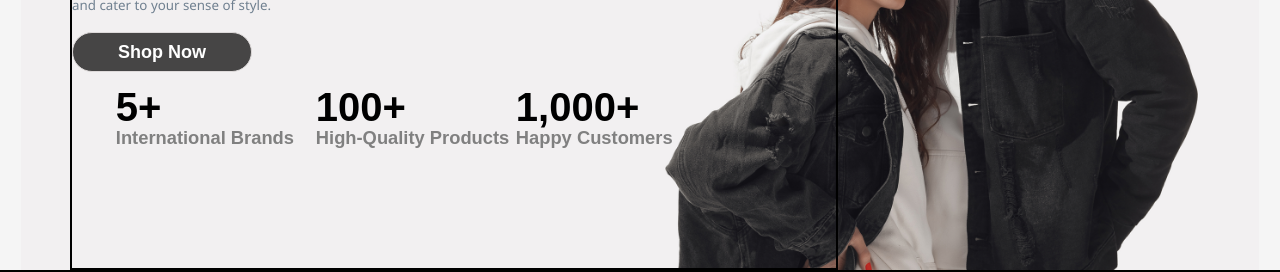
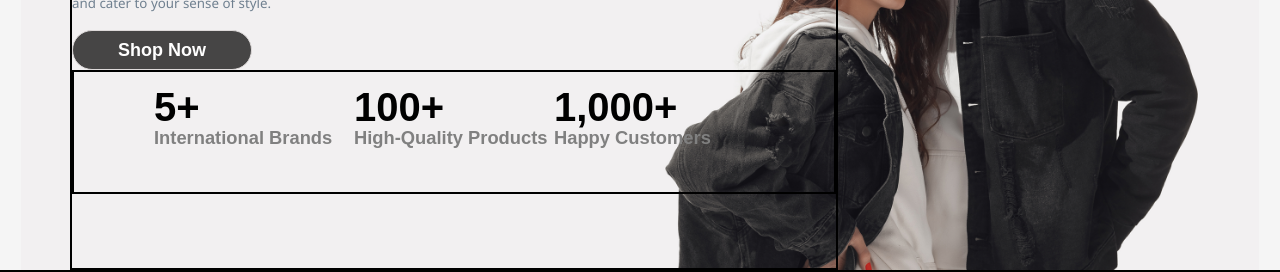
Before and after one commit to saifdigital12580-oss/SHOP.CO, a React (Vite) app: page / in a window 1280 px wide. Shown: the part 430-702 px from the top of the page. Built offline with nearby package versions, Linux system fonts and the light colour scheme; no server answers.

Commit message:
first commit

```diff
--- a/src/Styles/herosection.css
+++ b/src/Styles/herosection.css
@@ -75,8 +75,8 @@
 
 .pricesdiv{
     height: fit-content;
-    width: 90%;
-    /* border: 2px solid black; */
+    width: 100%;
+    border: 2px solid black;
     display: flex;
     justify-content: center;
     align-items: center;
```
